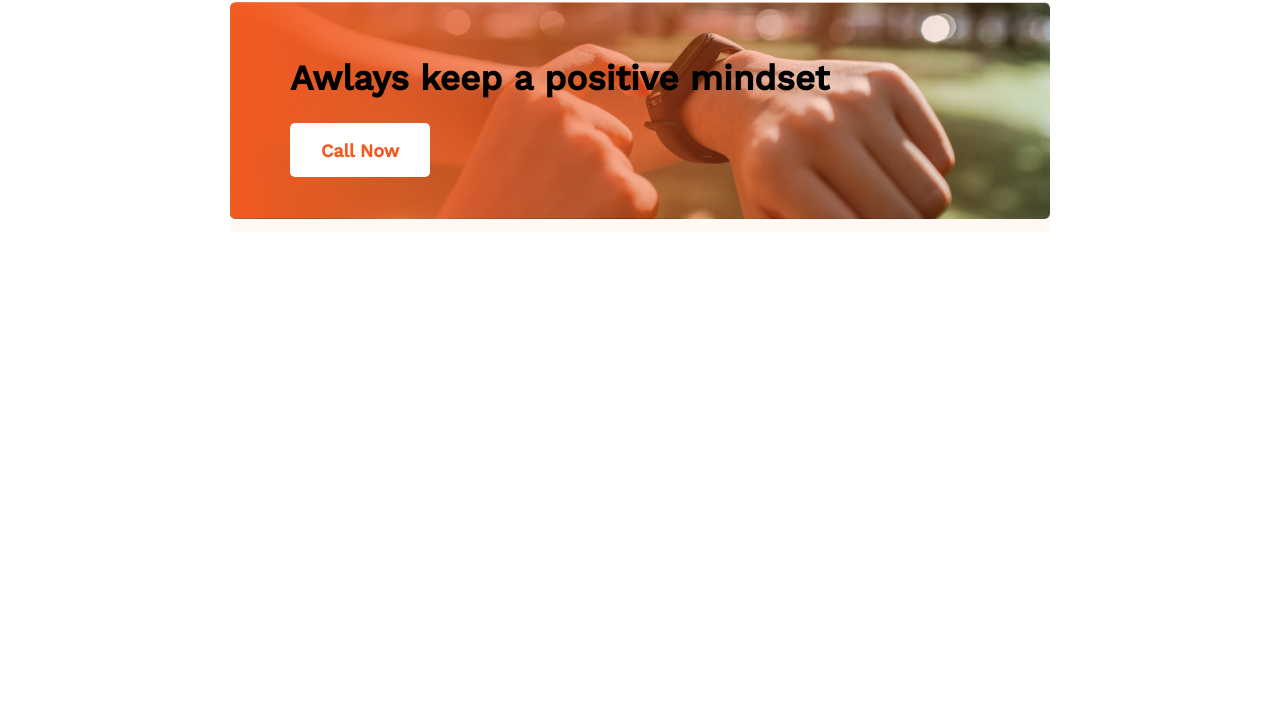
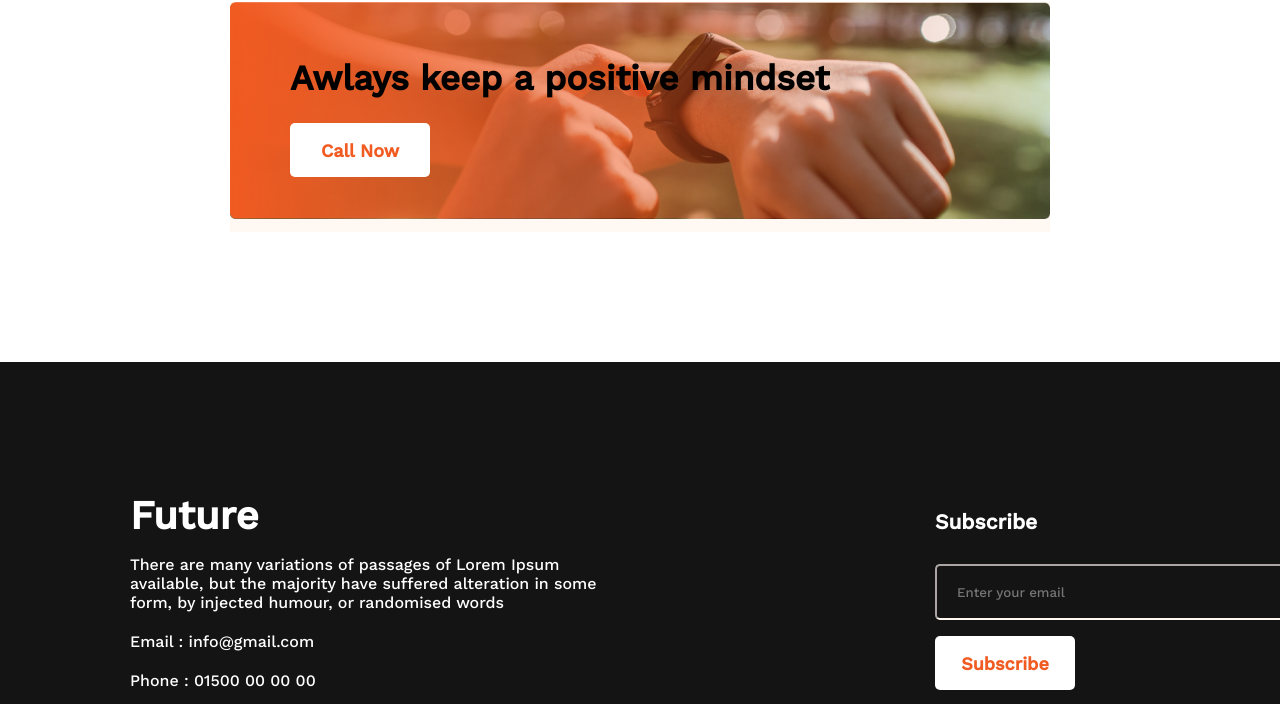
Before and after one commit to BackDevBin/new-year-ass, a plain HTML site: page index.html in a window 1280 px wide. Shown: the part 2118-2822 px from the top of the page. Before the commit the page ends 2480 px from the top, so only its background shows below. Drawn offline with nearby package versions, Linux system fonts and the light colour scheme.

Commit message:
footer completed

```diff
--- a/index.html
+++ b/index.html
@@ -95,7 +95,25 @@
     </main>
 
     <footer>
+        <div class="contact">
+            <div class="furture">
+                <h3 class="future-title">Future</h3>
+                <p class="future-para">There are many variations of passages of Lorem Ipsum available, but the majority have suffered alteration in some form, by injected humour, or randomised words</p>
+                <p class="future-para">Email : info@gmail.com</p>
+                <p class="future-para">Phone : 01500 00 00 00</p>
+                <div class="logo">
+                    <img src="images/icons/fb.png" alt="Missing">
+                    <img src="images/icons/twitter.png" alt="Missing">
+                    <img src="images/icons/youtube.png" alt="Missing">
+                </div>
+            </div>
+            <div class="subscribe">
+                  <h4 class="subs-title">Subscribe</h4>
+                  <input type="text" placeholder="Enter your email" class="input-email"><br>
+                  <button class="call-btn">Subscribe</button>
 
+            </div>
+        </div>
     </footer>
 
 </body>
--- a/style/style.css
+++ b/style/style.css
@@ -117,6 +117,7 @@
     color: #666464;
     padding-top: 12px;
 }
+
 /* ......Image and Text Section.... */
 
 .grad-img-section {
@@ -127,15 +128,18 @@
     margin: 0 230px 130px 230px;
 
 }
-.text-img-div{
+
+.text-img-div {
     padding: 55px 60px;
 }
-.img-tex-title{
+
+.img-tex-title {
     font-weight: 700;
     font-size: 35px;
     margin-bottom: 24px;
 }
-.call-btn{
+
+.call-btn {
     height: 54px;
     width: 140px;
     font-weight: 600;
@@ -146,3 +150,49 @@
     border: none;
 
 }
+
+/* .........Footer - Contact Section.........  */
+
+.contact {
+    background: #151414;
+    display: flex;
+    align-items: baseline;
+    gap: 320px;
+    color: #FFFFFF;
+}
+
+.future-title {
+    font-weight: 700;
+    font-size: 40px;
+    font-style: normal;
+    margin-bottom: 16px;
+}
+
+.furture {
+    margin: 130px 0px 130px 130px;
+}
+
+.future-para {
+    font-style: normal;
+    font-weight: 400;
+    font-size: 16px;
+    margin-bottom: 20px;
+    width: 485px;
+}
+
+.subs-title {
+    font-style: normal;
+    font-weight: 600;
+    font-size: 21px;
+    margin-bottom: 30px;
+}
+
+.input-email {
+    width: 325px;
+    height: 50px;
+    background: #151414;
+    margin-bottom: 16px;
+    border-radius: 5px;
+    border-color: #FFF8F3;
+    padding-left: 20px;
+}
```
